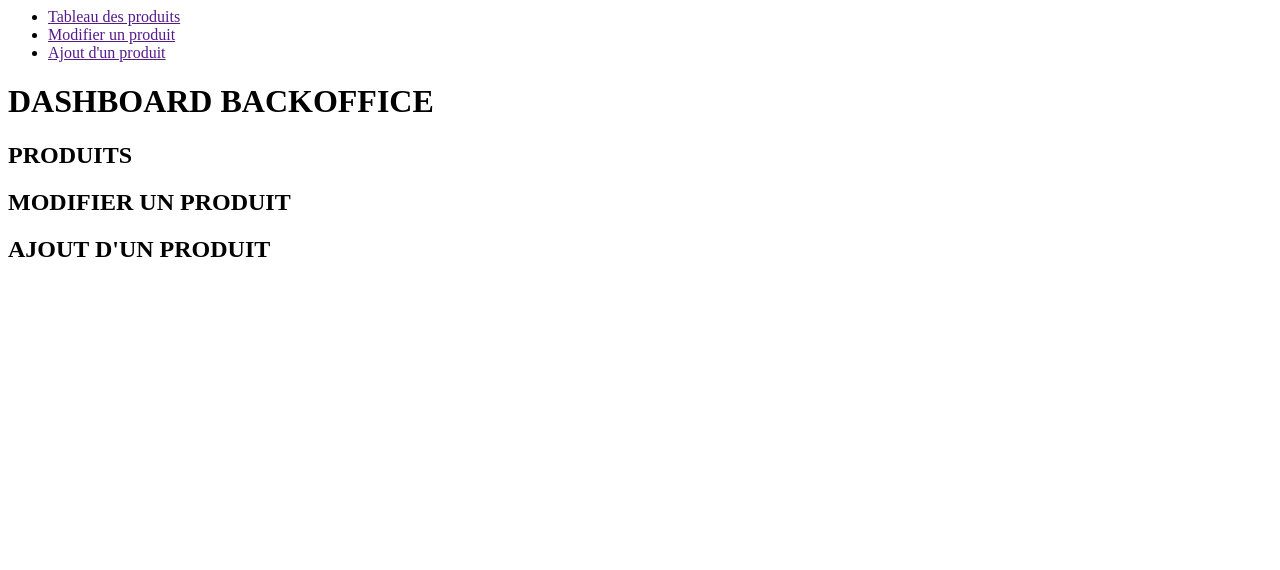
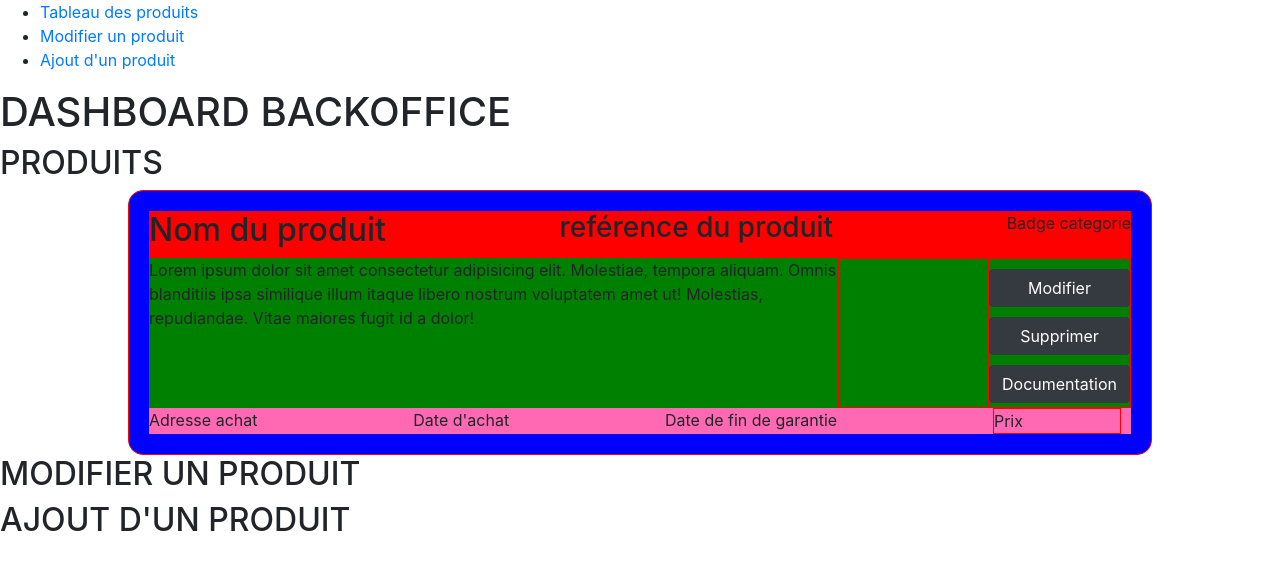
Before and after one commit to ZakariyaeTaibi-JCMairot/dashboard-gestion-achat-mat-riel, a PHP site: page /produit.php in a window 1280 px wide. Shown: the top 570 px of the page. Run offline with PHP 8.4, Linux system fonts and the light colour scheme; some libraries are stand-ins or nearby versions.

Commit message:
construction de la fiche produit administrateur

```diff
--- a/asset/css/global.css
+++ b/asset/css/global.css
@@ -0,0 +1,44 @@
+/* fiche produit */
+.ficheProduit {
+  background: blue;
+  width: 80%;
+  margin: 0 auto;
+  border-radius: 15px;
+  padding: 20px;
+}
+.headProduit {
+  background: red;
+  display: flex;
+  justify-content: space-between;
+}
+.mainProduit {
+  background: green;
+  display: flex;
+  justify-content: space-between;
+  min-height: 150px;
+}
+.adminProduit {
+  max-width: 20%;
+  align-items: flex-end;
+}
+.adminProduit .btn {
+  margin-top: 10px;
+}
+
+.footerProduit {
+  display: flex;
+  justify-content: space-between;
+  background: hotpink;
+}
+.prixProduit {
+  width: 8em;
+  margin-right: 10px;
+}
+/* class de test */
+.test {
+  border: 1px red solid;
+}
+.div-vide {
+  min-width: 150px;
+  min-height: 100px;
+}
--- a/index.php
+++ b/index.php
@@ -10,7 +10,7 @@
     integrity="sha384-TX8t27EcRE3e/ihU7zmQxVncDAy5uIKz4rEkgIXeMed4M0jlfIDPvg6uqKI2xXr2"
     crossorigin="anonymous">
     <!-- css projet dashboard -->
-    <link rel="stylesheet" href="/asset/css/global.css">
+    <link rel="stylesheet" href="asset/css/global.css">
     <title>Dashboard | Gestion achat matériel </title>
 </head>
 <body>
--- a/produit.php
+++ b/produit.php
@@ -1,11 +1,12 @@
 <?php
+include_once('index.php');
 // insertion du code php
 // gérer l'accés à la table des produits
 ?>
 <!-- navigation sticky pour rendre plus facile l'accés aux modules dashboard -->
 <nav>
 	<ul>
-		<li><a href="">Tableau des produits</a></li>
+		<li><a href="#cardProduit">Tableau des produits</a></li>
 		<li><a href="">Modifier un produit</a></li>
 		<li><a href="">Ajout d'un produit</a></li>
 	</ul>
@@ -17,6 +18,48 @@
 <!-- tableau read la base de donné pour afficahge dans un tableau / bouton suppr/
 bouton motifier qui renvoie à un formulaire prés rempli
 avec les données du produit à modifier-->
+
+<div id="cardProduit" class="ficheProduit test">
+	<!-- entête de la fiche produit -->
+	<div class="headProduit">
+		<div>
+			<h2>Nom du produit</h2>
+		</div>
+		<div>
+			<h3>reférence du produit</h3>
+		</div>
+		<div>
+			Badge categorie
+		</div>
+	</div>
+	<!-- corps de la fich produit -->
+	<div class="mainProduit">
+		<div>
+			<p>Lorem ipsum dolor sit amet consectetur adipisicing elit.
+			Molestiae, tempora aliquam. Omnis blanditiis ipsa similique
+			illum itaque libero nostrum voluptatem amet ut! Molestias,
+			repudiandae. Vitae maiores fugit id a dolor!</p>
+
+		</div>
+		<div class="test div-vide"><img src="" alt=""></div>
+		<div class="adminProduit test">
+			<div><button class="btn btn-dark btn-block">Modifier</button></div>
+			<div><button class="btn btn-dark btn-block">Supprimer</button></div>
+			<div><button class="btn btn-dark btn-block">Documentation</button></div>
+		</div>
+	</div>
+	<!-- footer de l fiche produit -->
+	<div class="footerProduit">
+		<div>Adresse achat</div>
+		<div>Date d'achat</div>
+		<div>Date de fin de garantie</div>
+		<div class="prixProduit test">Prix</div>
+	</div>
+</div>
+
+
+
+
 
 
 <h2>MODIFIER UN PRODUIT</h2>
@@ -42,5 +85,5 @@ foreach dans le menu select + un aucun produit selectionné par defaut-->
 	- Photo du tiket d'achat
 	- Manuel d'utlisation (Pas obligatoire si existe pas) -->
 
-<!-- Tableau pour la gestion des produits lister / suprimer / modifier-->
+<!-- Tableau pour la gestion des produits lister / supprimer / modifier-->
 <!-- formulaire pour ajouter un nous produit -->
```
